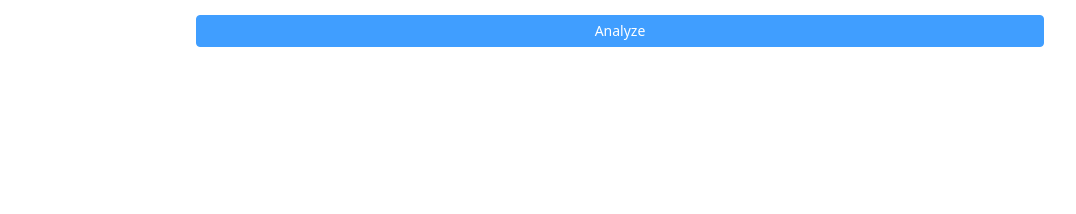
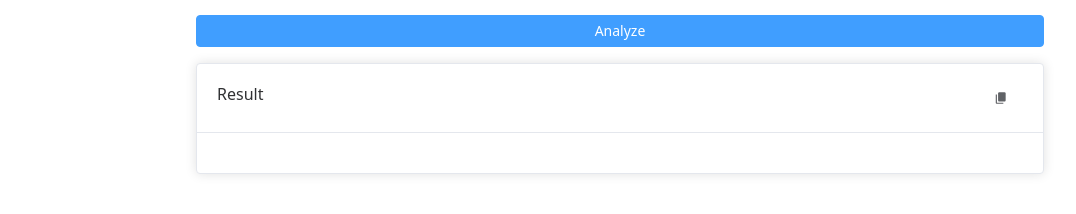
Before and after one commit to junosg/autostat-frontend, a Nuxt app: page /comparison in a window 1280 px wide. Shown: the part 574-788 px from the top of the page, without its empty margins (20-1096 px from the left). Built offline with nearby package versions, Linux system fonts and the light colour scheme.

Commit message:
result is now displayed

```diff
--- a/components/DataForm.vue
+++ b/components/DataForm.vue
@@ -27,6 +27,16 @@
             />
         </div>
         <ElButton type="primary" @click="analyze" :disabled="isLoading">Analyze</ElButton>
+        <ElCard class="box-card">
+            <template #header>
+                <div class="card-header grid grid-cols-6">
+                    <span class="justify-self-start col-span-3">Result</span>
+                    <div class="col-span-2"></div>
+                    <ElButton class="button justify-self-end col-span-1" text><Icon name="material-symbols:content-copy" @click="copyResult"></Icon></ElButton>
+                </div>
+            </template>
+            <pre>{{ result }}</pre>
+        </ElCard>
     </section>
 </template>
 <script setup lang="ts">
@@ -100,7 +110,10 @@ const analyze = async () => {
         body: payload
     });
 
-    result.value = response.data.value;
+    var resultObject: object = response.data.value as object
+
+    result.value = resultObject;
+
     isLoading.value = false;
 }
 
@@ -136,5 +149,9 @@ const checkIfNumeric = (data: Array<object>, key: string) => {
 
     return returnValue
 }
+
+const copyResult = () => {
+    navigator.clipboard.writeText(JSON.stringify(result.value as object))
+}
 //#endregion methods
 </script>
```
